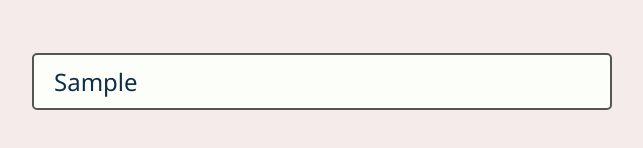
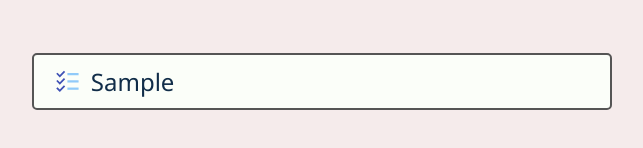
Before and after one commit to polusnp/todolist, a React (Create React App) app: page / in a window 1280 px wide. Both pictures are taken after typing "Sample" into the empty fields and a click on the button "Submit". Shown: the part 164-312 px from the top of the page, without its empty margins (318-961 px from the left). Built offline with nearby package versions, Linux system fonts and the light colour scheme.

Commit message:
added todo icon from react-icons/fc

```diff
--- a/package.json
+++ b/package.json
@@ -8,6 +8,7 @@
     "@testing-library/user-event": "^13.5.0",
     "react": "^18.2.0",
     "react-dom": "^18.2.0",
+    "react-icons": "^4.11.0",
     "react-scripts": "5.0.1",
     "web-vitals": "^2.1.4"
   },
--- a/src/components/todos/Todo.js
+++ b/src/components/todos/Todo.js
@@ -1,8 +1,10 @@
+import { FcTodoList } from "react-icons/fc"
 import styles from "./Todo.module.css"
 
 function Todo({ todo, index, deleteTodo }) {
   return (
     <div onDoubleClick={() => deleteTodo(index)} className={styles.todo}>
+      <FcTodoList className={styles.todoIcon} />
       <div className={styles.todoText}>{todo}</div>
     </div>
   )
--- a/src/components/todos/Todo.module.css
+++ b/src/components/todos/Todo.module.css
@@ -14,3 +14,9 @@
   width: 100%;
   text-align: left;
 }
+
+.todoIcon {
+  font-size: 1.8rem;
+  margin-right: 10px;
+  color: #112d49;
+}
```
Also changed, not shown: 1 other file (tests, documents, lock files or other folders).
